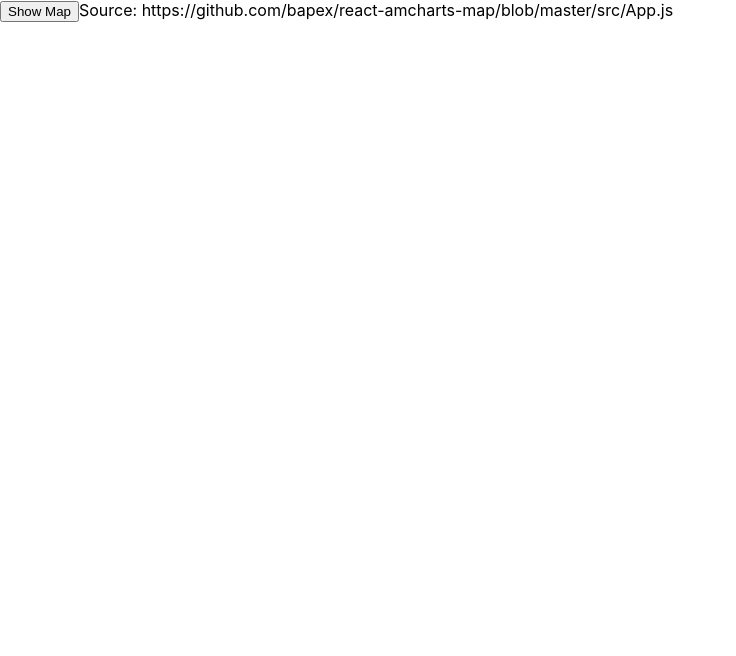
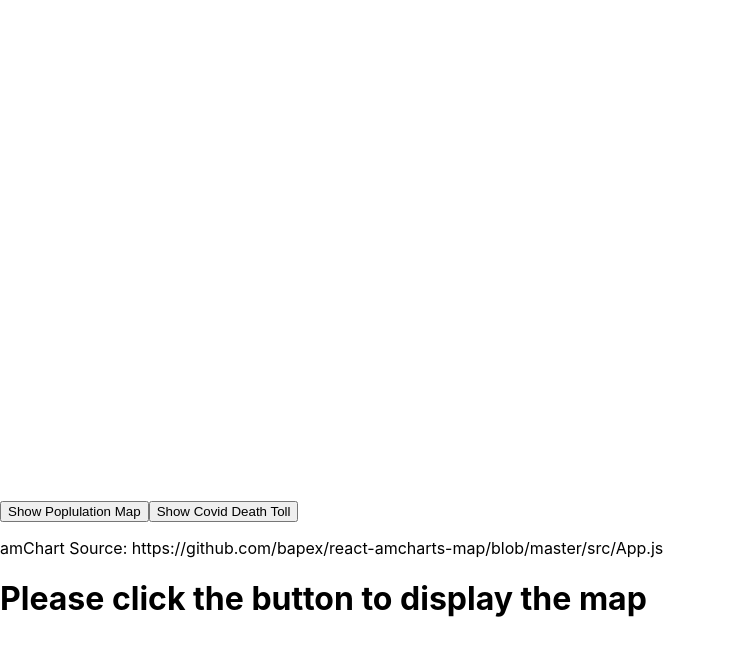
Before and after one commit to KenTauchi/react-canada-stats, a React (Create React App) app: page / in a window 1280 px wide. Shown: the top 656 px of the page, without its empty margins (0-736 px from the left). Built offline with nearby package versions, Linux system fonts and the light colour scheme; what @amcharts/amcharts4 would draw is missing.

Commit message:
add selector js to display map description

```diff
--- a/package.json
+++ b/package.json
@@ -16,7 +16,8 @@
     "react-router": "^5.2.0",
     "react-scripts": "3.4.3",
     "redux": "^4.0.5",
-    "redux-thunk": "^2.3.0"
+    "redux-thunk": "^2.3.0",
+    "reselect": "^4.0.0"
   },
   "scripts": {
     "start": "react-scripts start",
--- a/src/reducks/dataSet/action.js
+++ b/src/reducks/dataSet/action.js
@@ -1,7 +1,7 @@
 export const DATA_IMPORT = "DATA_IMPORT";
-export const dataImportAction = (data) => {
+export const dataImportAction = (dataFromOp) => {
   return {
     type: "DATA_IMPORT",
-    payload: data,
+    payload: dataFromOp,
   };
 };
--- a/src/reducks/dataSet/operations.js
+++ b/src/reducks/dataSet/operations.js
@@ -7,7 +7,7 @@ import { push } from "connected-react-router";
 
 // am4core.useTheme(am4themes_animated);
 
-export const dataImport = () => {
+export const dataPopulationImport = () => {
   return async (dispatch, getState) => {
     const provs = await fetch("https://api.covid19tracker.ca/provinces")
       .then((response) => response.json())
@@ -26,6 +26,42 @@ export const dataImport = () => {
       provDataArr.push(provObj);
     });
 
-    dispatch(dataImportAction(provDataArr));
+    dispatch(
+      dataImportAction({
+        desc: "Population Map (*hover over map)",
+        data: provDataArr,
+      })
+    );
   };
 };
+
+export const dataDeathTollImport = () => {
+  return async (dispatch, getState) => {
+    const provs = await fetch(
+      "https://services9.arcgis.com/pJENMVYPQqZZe20v/arcgis/rest/services/Join_Features_to_Enriched_Population_Case_Data_By_Province_Polygon/FeatureServer/0/query?where=1%3D1&outFields=NAME,Abbreviation,Deaths&returnGeometry=false&outSR=4326&f=json"
+    )
+      .then((response) => response.json())
+      .catch(() => null);
+
+    let provDataArr = [];
+
+    provs.features.forEach((prov) => {
+      let provId = "CA-" + prov.attributes.Abbreviation;
+      let provVal = prov.attributes.Deaths;
+
+      let provObj = {
+        id: provId,
+        value: provVal,
+      };
+
+      provDataArr.push(provObj);
+    });
+
+    dispatch(
+      dataImportAction({
+        desc: "COVID Death Toll Map (*hover over map)",
+        data: provDataArr,
+      })
+    );
+  };
+};
--- a/src/reducks/dataSet/reducers.js
+++ b/src/reducks/dataSet/reducers.js
@@ -8,7 +8,8 @@ export const DataSetReducer = (state = initialState.dataSet, action) => {
     case Actions.DATA_IMPORT:
       return {
         ...state,
-        dataSet: addChartData(action.payload),
+        desc: action.payload.desc,
+        setData: addChartData(action.payload.data),
       };
 
     default:
--- /dev/null
+++ b/src/reducks/dataSet/selectors.js
@@ -0,0 +1,5 @@
+import { createSelector } from "reselect";
+
+const dataSetSelector = (state) => state.dataSet;
+
+export const getDesc = createSelector([dataSetSelector], (state) => state.desc);
--- a/src/reducks/store/initialState.js
+++ b/src/reducks/store/initialState.js
@@ -1,5 +1,8 @@
 const initialState = {
-  dataSet: "",
+  dataSet: {
+    desc: "Please click the button to display the map",
+    data: "",
+  },
 };
 
 export default initialState;
--- a/src/templates/Home.jsx
+++ b/src/templates/Home.jsx
@@ -1,27 +1,36 @@
 import React from "react";
-// import "./App.css";
-
-// import * as am4core from "@amcharts/amcharts4/core";
-// import * as am4maps from "@amcharts/amcharts4/maps";
-// import am4themes_animated from "@amcharts/amcharts4/themes/animated";
 
 import { useDispatch, useSelector } from "react-redux";
 
-import { dataImportAction } from "../reducks/dataSet/action";
+import {
+  dataPopulationImport,
+  dataDeathTollImport,
+} from "../reducks/dataSet/operations";
 
-import { dataImport } from "../reducks/dataSet/operations";
+import { getDesc } from "../reducks/dataSet/selectors";
 
 // am4core.useTheme(am4themes_animated);
 
 function App() {
   const dispatch = useDispatch();
   const selector = useSelector((state) => state);
+  const dataDesc = getDesc(selector);
   console.log(selector);
 
   return (
-    <div id="chartdiv" style={{ width: "100%", height: "500px" }}>
-      <button onClick={() => dispatch(dataImport())}>Show Map</button>
-      Source: https://github.com/bapex/react-amcharts-map/blob/master/src/App.js
+    <div>
+      <div id="chartdiv" style={{ width: "100%", height: "500px" }}></div>
+      <button onClick={() => dispatch(dataPopulationImport())}>
+        Show Poplulation Map
+      </button>
+      <button onClick={() => dispatch(dataDeathTollImport())}>
+        Show Covid Death Toll
+      </button>
+      <p>
+        amChart Source:
+        https://github.com/bapex/react-amcharts-map/blob/master/src/App.js
+      </p>
+      <h1>{dataDesc}</h1>
     </div>
   );
 }
```
Also changed, not shown: 1 other file (tests, documents, lock files or other folders).
